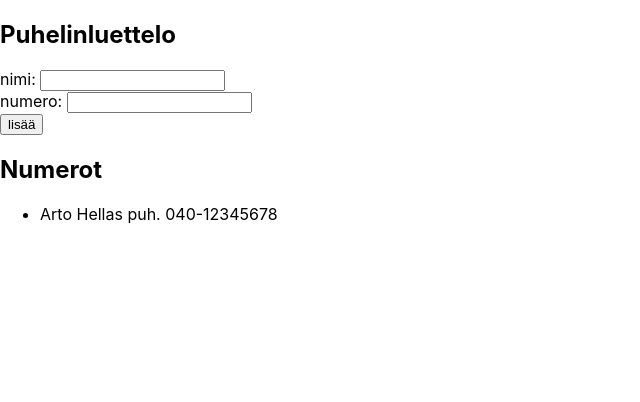
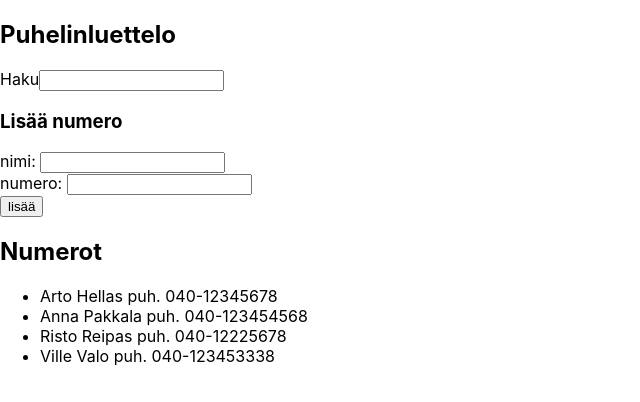
Before and after one commit to Lettukestit/fullstackopen2019, a React (Create React App) app in the folder osa2/puhelinluettelo/: page / in a window 1280 px wide. Shown: the top 402 px of the page, without its empty margins (0-640 px from the left). Built offline with nearby package versions, Linux system fonts and the light colour scheme.

Commit message:
puhelinluettelo step4

```diff
--- a/osa2/puhelinluettelo/src/App.js
+++ b/osa2/puhelinluettelo/src/App.js
@@ -12,13 +12,17 @@ const Numerot = ({persons}) => {
 
 const App = () => {
   const [ persons, setPersons] = useState([
-    { name: 'Arto Hellas', number: "040-12345678" }
+    { name: 'Arto Hellas', number: "040-12345678" },
+    { name: 'Anna Pakkala', number: "040-123454568" },
+    { name: 'Risto Reipas', number: "040-12225678" },
+    { name: 'Ville Valo', number: "040-123453338" }
   ])
   const [ newName, setNewName ] = useState('')
   const [ newNumber, setNewNumber] = useState('')
 
   const addEntry = (event) => {
     event.preventDefault()
+
     //tarkista onko tämä nimi jo listassa
     let exists = false;
     persons.forEach((item) => {
@@ -26,11 +30,11 @@ const App = () => {
         exists = true
       }
     })
+
     if(exists) {
       alert(`${newName} on jo luettelossa`)
     } else {
       let copy = [...persons, {name:newName, number:newNumber}]
-      console.log("copy:",copy)
       setPersons(copy)
     }
 
@@ -38,17 +42,27 @@ const App = () => {
   }
 
   const handleNameChange = (event)=> {
-    console.log("handleNameChange event target value:",event.target.value)
     setNewName(event.target.value)
   }
   const handleNumberChange = (event)=> {
-    console.log("handleNameChange event target value:",event.target.value)
     setNewNumber(event.target.value)
+  }
+  const search = (event) => {
+
+    let copy = persons.filter((item) => {
+      //compare in upper case = case insensitive
+       return  item.name.toUpperCase().indexOf (event.target.value.toUpperCase()) > -1
+    })
+    setPersons(copy)
   }
 
   return (
     <div>
       <h2>Puhelinluettelo</h2>
+      <label>Haku
+      <input onChange={search}/>
+      </label>
+      <h3>Lisää numero</h3>
       <form onSubmit={addEntry}>
         <div>
           nimi: <input value={newName} onChange={handleNameChange}/> <br/>
```
